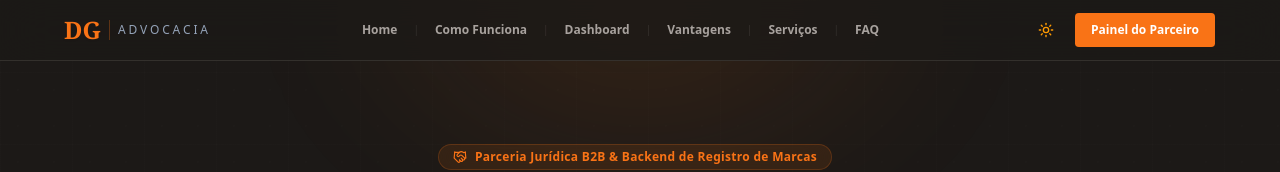
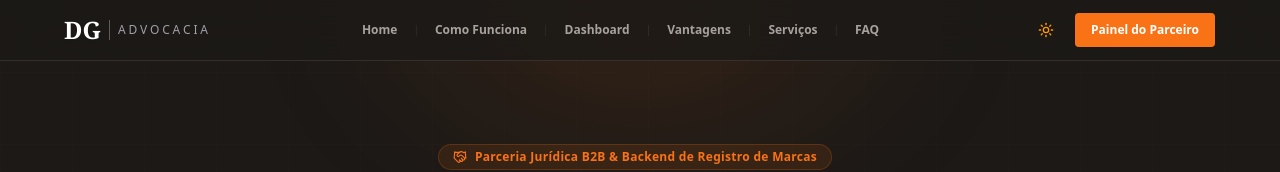
Before and after one commit to felipedutrag/dgadvocacia, a Next.js app: page / in a window 1280 px wide. Shown: the top 172 px of the page. Built offline with nearby package versions, Linux system fonts and the light colour scheme.

Commit message:
style: aplicar preto no tema light e branco no tema dark na logomarca DG Advocacia

```diff
--- a/src/components/brand-logo.tsx
+++ b/src/components/brand-logo.tsx
@@ -2,7 +2,7 @@ import React from "react";
 
 export function SmartDocLogo({ className = "size-4", ...props }: { className?: string } & React.HTMLAttributes<HTMLDivElement>) {
   return (
-    <span className={`font-serif font-bold text-primary tracking-wider ${className}`} {...(props as any)}>
+    <span className={`font-serif font-bold text-black dark:text-white tracking-wider ${className}`} {...(props as any)}>
       DG
     </span>
   );
@@ -59,19 +59,19 @@ export function SmartDocBrand({ size = "md", badge, className = "", showIcon = f
   return (
     <div className={`inline-flex items-center gap-2 shrink-0 select-none ${className}`}>
       <div className="flex items-center gap-2 leading-none">
-        {/* "DG" na cor primária do tema com proporção elegante */}
+        {/* "DG": Preto no tema Light e Branco no tema Dark */}
         <span
-          className={`font-serif font-bold ${dgTextSize} tracking-normal text-primary drop-shadow-xs`}
+          className={`font-serif font-bold ${dgTextSize} tracking-normal text-black dark:text-white drop-shadow-xs`}
           style={{ fontFamily: "Georgia, 'Times New Roman', Times, serif" }}
         >
           DG
         </span>
 
         {/* Divisor vertical refinado */}
-        <div className={`w-[1px] ${dividerHeight} bg-primary/40 dark:bg-primary/30`} />
+        <div className={`w-[1px] ${dividerHeight} bg-black/30 dark:bg-white/30`} />
 
         {/* "ADVOCACIA" com espaçamento largo moderno */}
-        <span className={`font-sans font-medium ${advocaciaTextSize} tracking-[0.24em] text-foreground/80 dark:text-[#94a3b8] uppercase`}>
+        <span className={`font-sans font-medium ${advocaciaTextSize} tracking-[0.24em] text-black/70 dark:text-zinc-400 uppercase`}>
           ADVOCACIA
         </span>
       </div>
```
